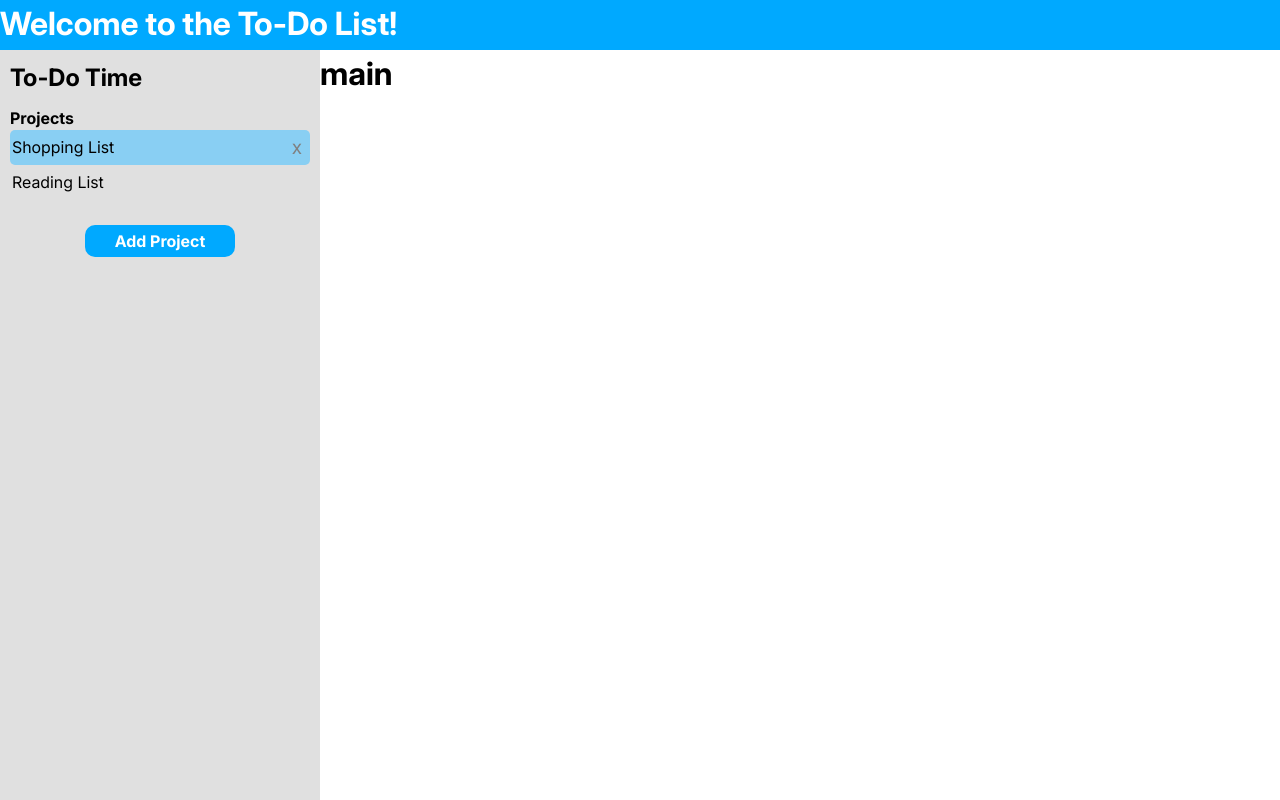
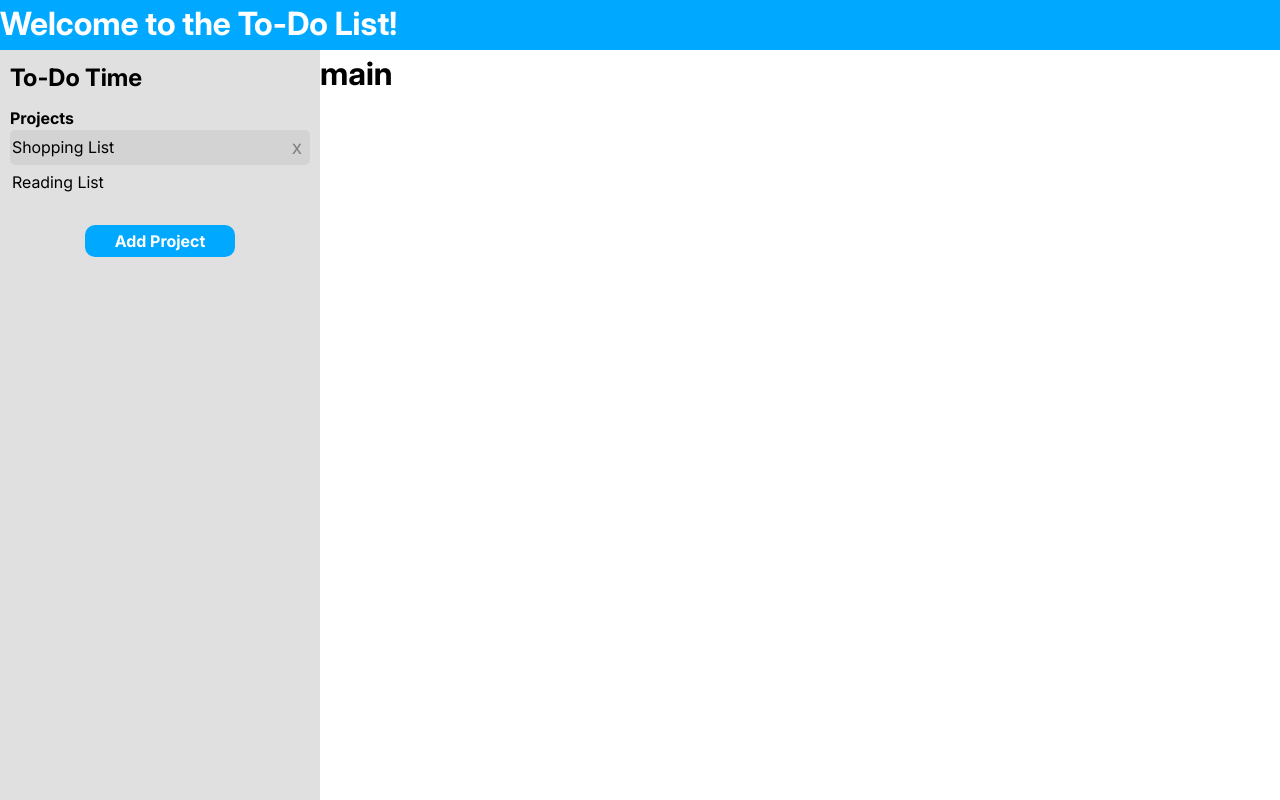
Before and after one commit to AnLaxina/to-do-list, a website built with webpack: page src/template.html in a window 1280 px wide. In both pictures the pointer is over the element "Shopping List". Built offline with nearby package versions, Linux system fonts and the light colour scheme.

Commit message:
Change styling on hovered object buttons

```diff
--- a/src/css/style.css
+++ b/src/css/style.css
@@ -78,8 +78,15 @@ aside {
 
 .project-button:hover,
 .add-button:hover {
-    background-color: #89CFF3;
     cursor: pointer;
+}
+
+.project-button:hover {
+    background-color: lightgray;
+}
+
+.add-button:hover {
+    background-color: #1385bece;
 }
 
 .delete-project {
```
